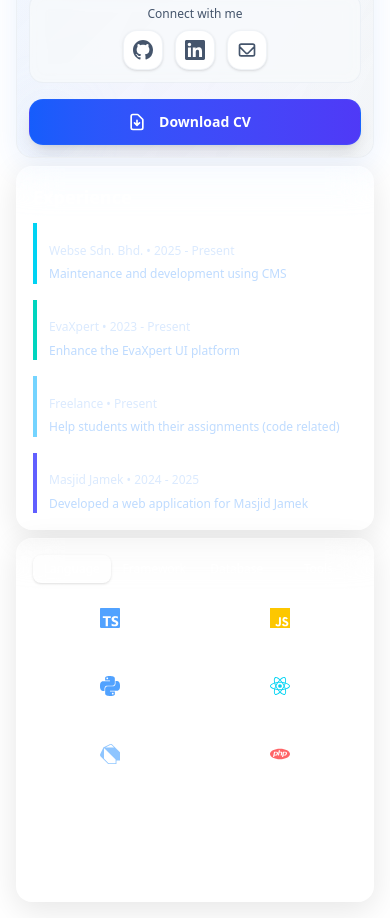
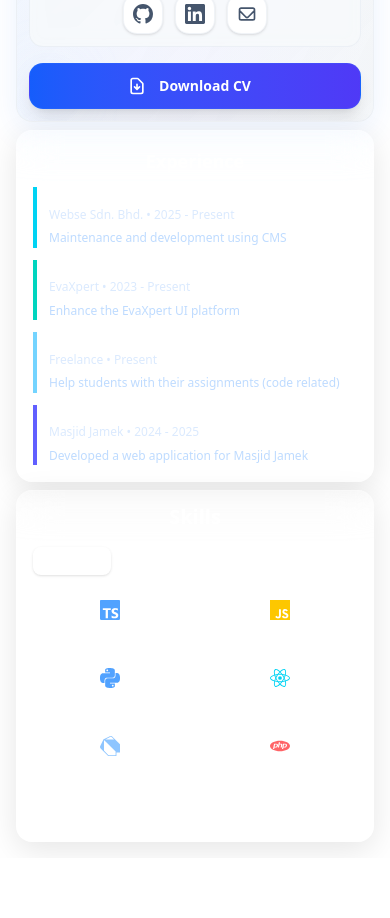
Before and after one commit to Am0605/portfolio---Next.js, a Next.js app: page / in a window 390 px wide. Shown: the part 966-1884 px from the top of the page. After the commit the page ends 1824 px from the top, so only its background shows below. Built offline with nearby package versions, Linux system fonts and the light colour scheme.

Commit message:
Improve layout and styling in ExperienceCard and SkillsCard for better visual consistency

```diff
--- a/components/cards/ExperienceCard.tsx
+++ b/components/cards/ExperienceCard.tsx
@@ -34,15 +34,13 @@ export const ExperienceCard = () => {
       whileHover={{ y: -5, scale: 1.02 }}
       transition={{ duration: 0.3 }}
     >
-      <div className="flex items-center mb-3 md:mb-4 flex-shrink-0">
-        <h2 className="text-lg sm:text-xl md:text-lg lg:text-xl font-bold text-white">Experience</h2>
-      </div>
+      <h2 className="text-lg sm:text-xl md:text-lg lg:text-xl font-bold text-white text-center sm:text-left mb-3 md:mb-4 flex-shrink-0">Experience</h2>
 
       <div
         ref={scrollRef}
         className={`flex-1 overflow-y-auto pr-2 custom-scrollbar ${showScrollbar ? 'show-scrollbar' : ''}`}
       >
-        <div className="space-y-4 sm:space-y-5 md:space-y-4 lg:space-y-5">
+        <div className="space-y-3 sm:space-y-3 md:space-y-3 lg:space-y-3">
           <div className="border-l-4 border-cyan-400 pl-3 sm:pl-4 transition-all duration-200 hover:border-cyan-300 hover:pl-5">
             <h3 className="font-semibold text-white text-sm sm:text-base md:text-sm lg:text-base leading-tight">
               Trainee Web Developer
--- a/components/cards/SkillsCard.tsx
+++ b/components/cards/SkillsCard.tsx
@@ -71,6 +71,7 @@ export const SkillsCard = () => {
       whileHover={{ y: -5, scale: 1.02 }}
       transition={{ duration: 0.3 }}
     >
+      <h2 className="text-xl sm:hidden font-bold mb-3 sm:mb-4 text-white text-center">Skills</h2>
       <div className="relative z-10 h-full flex flex-col">
         {/* Tab Navigation */}
         <div className="flex gap-1 mb-3 sm:mb-4 bg-white/5 backdrop-blur-sm rounded-lg p-1 flex-shrink-0">
```
